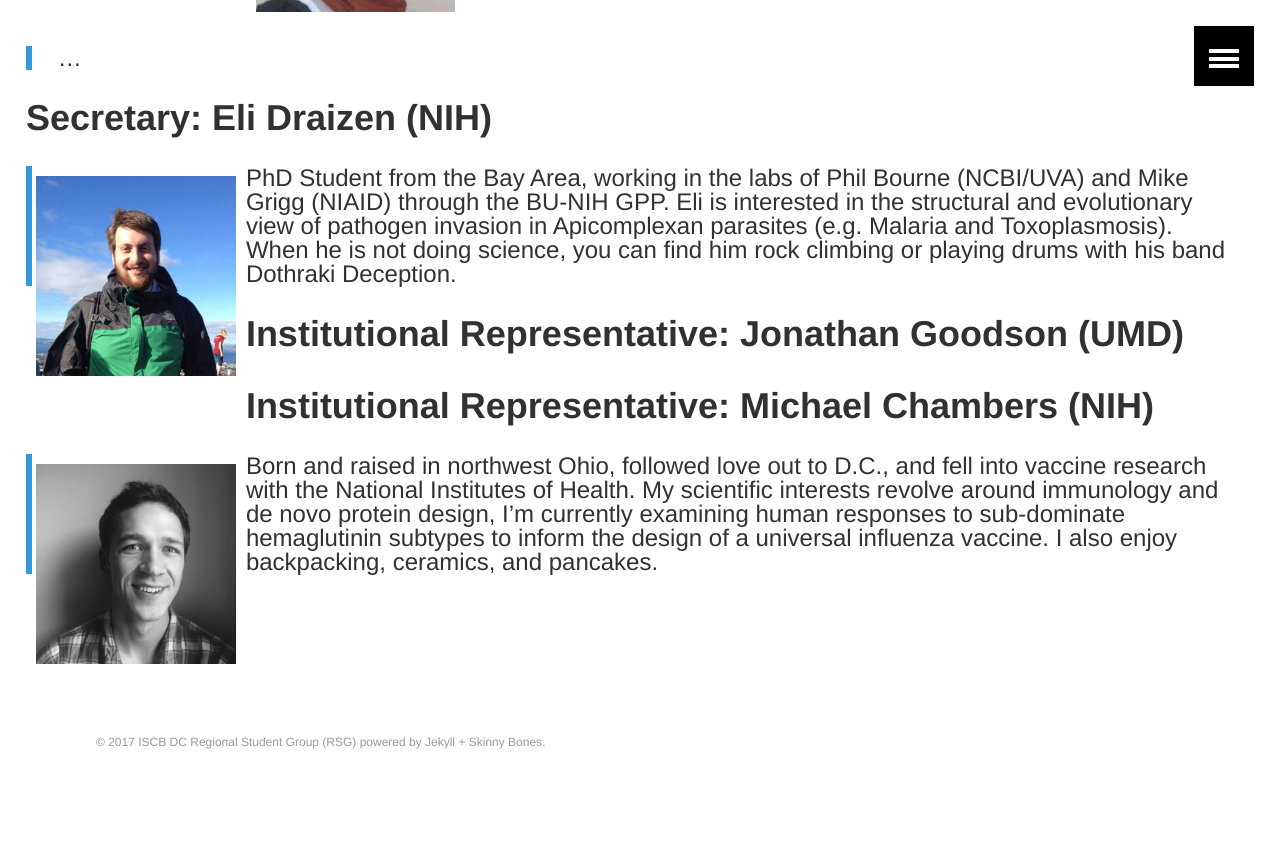
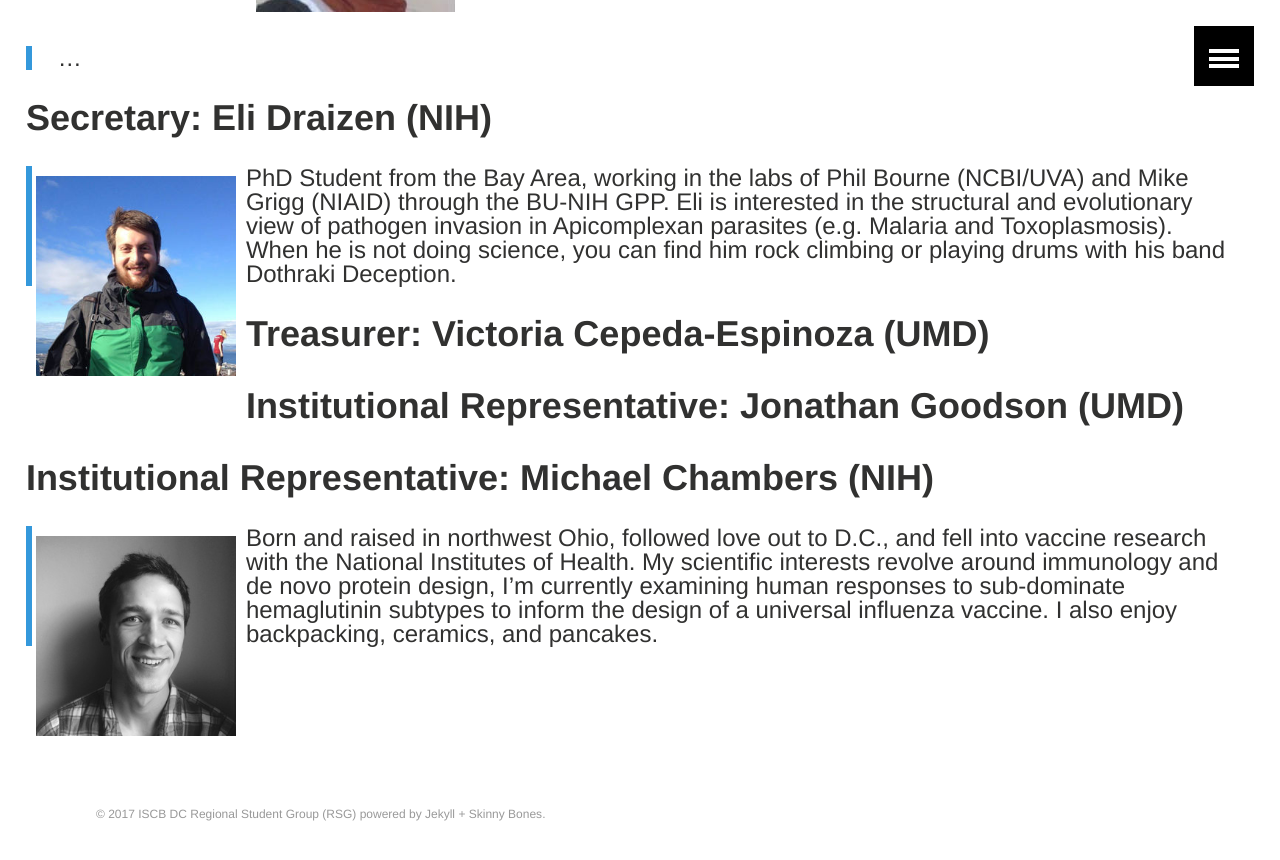
Before and after one commit to iscb-dc-rsg/iscb-dc-rsg.github.io, a Jekyll site: the page built from _pages/organizers.md, in a window 1280 px wide and 900 px high, scrolled down 622 px. Shown: the top 860 px of the window. Built offline with Jekyll 4.4.1, drawn with Linux system fonts in a browser that asks for light colours; our own code applies the rules of GitHub Pages for plain Markdown files; before the commit the page ends 1450 px from its top, so only the background shows below that.

Commit message:
Update organizers.md

```diff
--- a/_pages/organizers.md
+++ b/_pages/organizers.md
@@ -31,6 +31,8 @@ permalink: /organizers/
 > parasites (e.g. Malaria and Toxoplasmosis). When he is not doing science, you
 > can find him rock climbing or playing drums with his band Dothraki Deception.
 
+# Treasurer: Victoria Cepeda-Espinoza (UMD)
+
 # Institutional Representative: Jonathan Goodson (UMD)
 
 # Institutional Representative: Michael Chambers (NIH)
```
